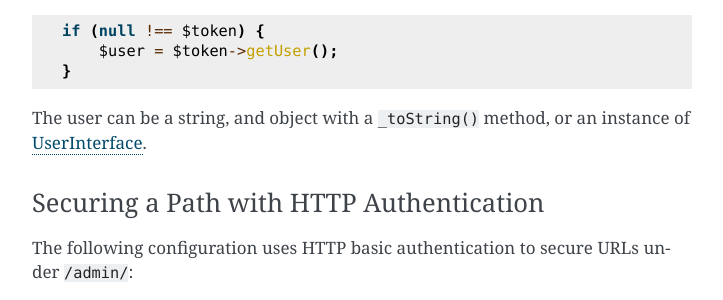
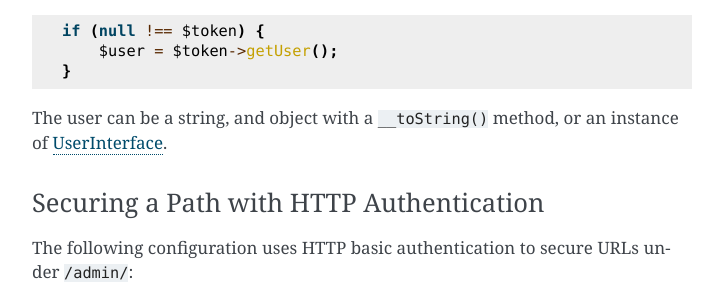
Before and after one commit to silexphp/Silex, a Sphinx documentation site: the page built from doc/providers/security.rst, in a window 1280 px wide and 900 px high, scrolled down 1622 px. Shown: the part 150-450 px from the top of the window, without its empty margins (388-1111 px from the left). Built offline with Sphinx 7.4.7, drawn with Linux system fonts in a browser that asks for light colours.

```diff
--- a/doc/providers/security.rst
+++ b/doc/providers/security.rst
@@ -89,7 +89,7 @@ is known, you can get it with a call to ``getUser()``::
         $user = $token->getUser();
     }
 
-The user can be a string, and object with a ``_toString()`` method, or an
+The user can be a string, and object with a ``__toString()`` method, or an
 instance of `UserInterface
 <http://api.symfony.com/master/Symfony/Component/Security/Core/User/UserInterface.html>`_.
 
```
